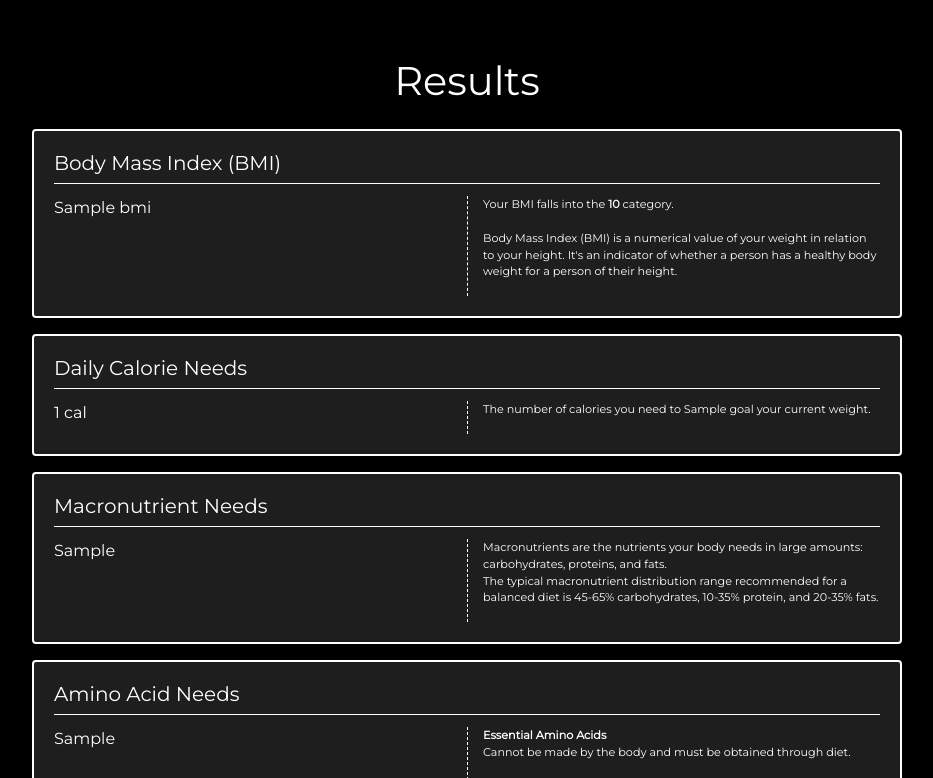
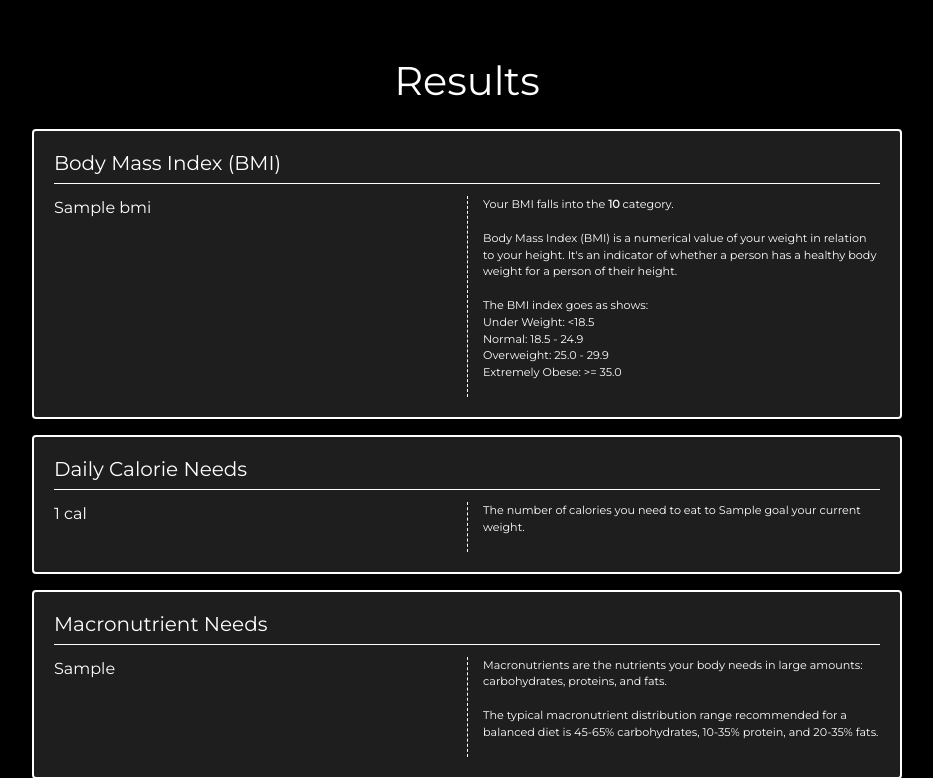
Before and after one commit to romanguillermo/amino-acid-calculator, a Flask app: template templates/results.html in a window 1280 px wide. Shown: the part 233-1011 px from the top of the page, without its empty margins (173-1106 px from the left). Run offline with Flask 3, Linux system fonts and the light colour scheme; the template is opened without the code that fills it: most values are stand-ins (such as "Sample title", 1, 10 or a date in 2020); some libraries are stand-ins or nearby versions.

Commit message:
Made BMI scale chart and made grammatical improvements

```diff
--- a/templates/results.html
+++ b/templates/results.html
@@ -92,7 +92,9 @@
                         <p class="card-text">{{ bmi }}</p>
                     </div>
                     <div class="col-6 description-text-box">
-                        <p class="description-text">Your BMI falls into the <b>{{ weight_category }}</b> category.<br><br>Body Mass Index (BMI) is a numerical value of your weight in relation to your height. It's an indicator of whether a person has a healthy body weight for a person of their height.</p>
+                        <p class="description-text">Your BMI falls into the <b>{{ weight_category }}</b> category.<br><br>Body Mass Index (BMI) is a numerical value of your weight in relation to your height. It's an indicator of whether a person has a healthy body weight for a person of their height.
+                        <br><br>  The BMI index goes as shows:  <br>  Under Weight: &lt;18.5 <br> Normal: 18.5 - 24.9 <br> Overweight: 25.0 - 29.9 <br> Extremely Obese: &gt;= 35.0
+                        </p>
 
                     </div>
                 </div>
@@ -109,7 +111,7 @@
                         <p class="card-text">{{ total_daily_calories }} cal</p>
                     </div>
                     <div class="col-6 description-text-box">
-                        <p class="description-text">The number of calories you need to {{ user_data['goal'] }} your current weight.</p>
+                        <p class="description-text">The number of calories you need to eat to {{ user_data['goal'] }} your current weight.</p>
                     </div>
                 </div>
             </div>
@@ -126,7 +128,7 @@
                     </div>
                     <div class="col-6 description-text-box">
                         <p class="description-text">Macronutrients are the nutrients your body needs in large amounts: carbohydrates, proteins, and fats.
-                        <br>The typical macronutrient distribution range recommended for a balanced diet is 45-65% carbohydrates, 10-35% protein, and 20-35% fats.</p>
+                        <br><br>The typical macronutrient distribution range recommended for a balanced diet is 45-65% carbohydrates, 10-35% protein, and 20-35% fats.</p>
                     </div>
                 </div>
             </div>
```
